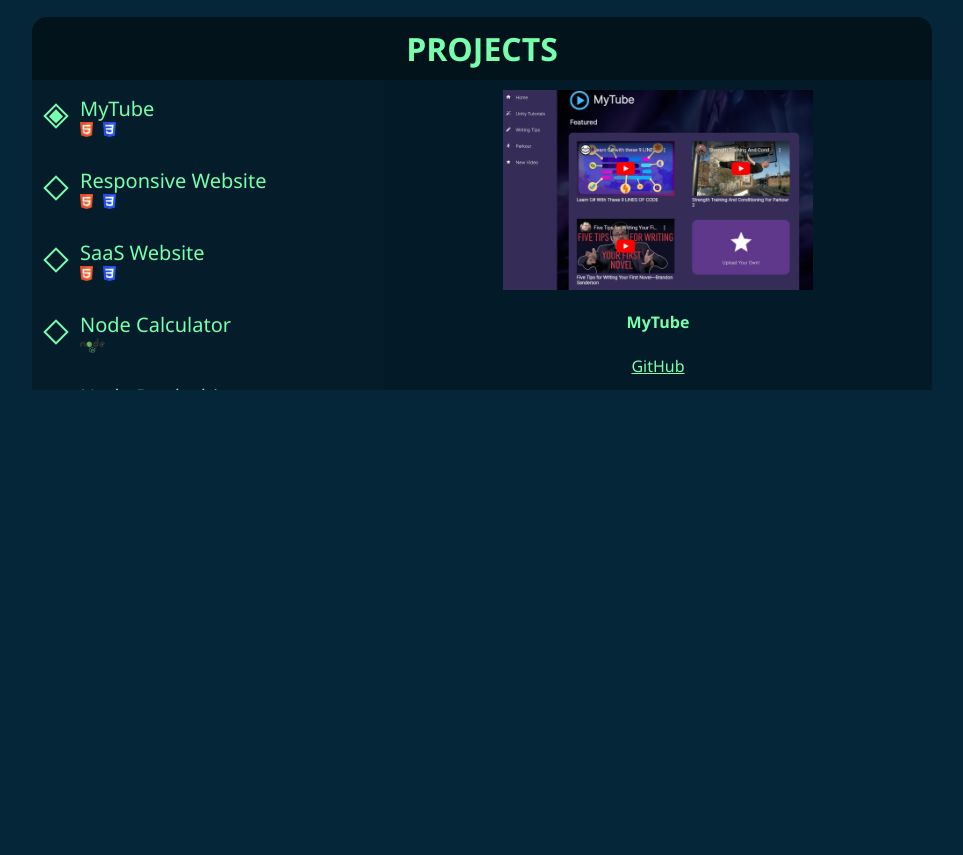
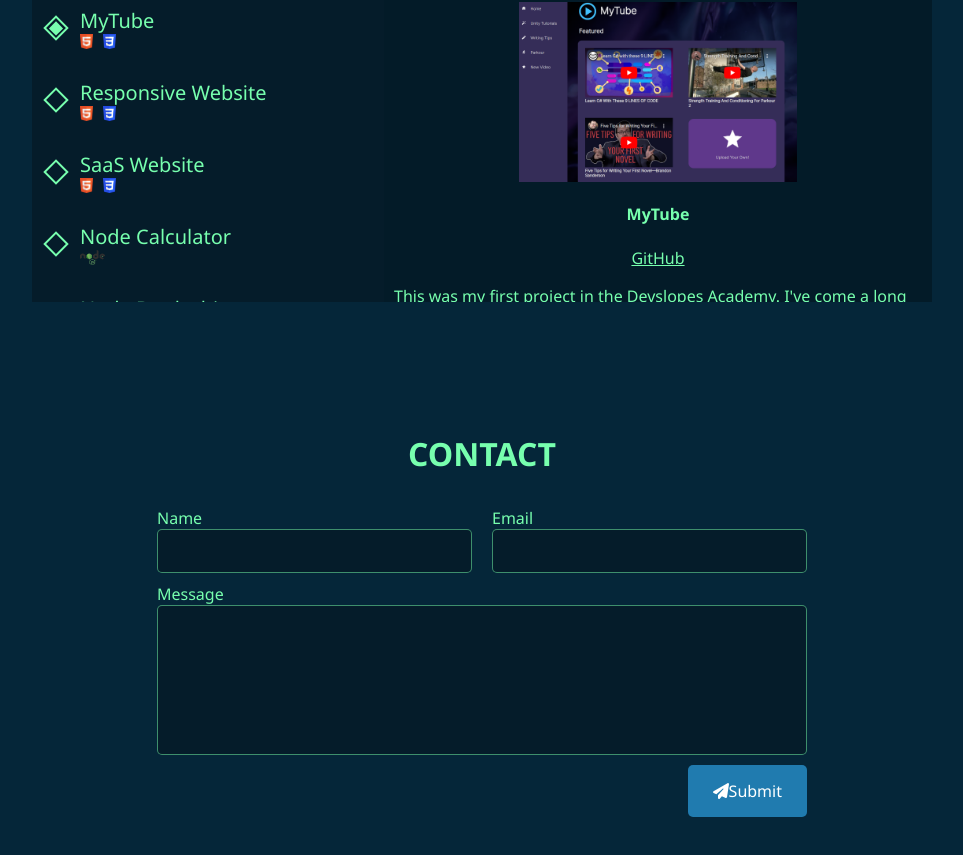
Before and after one commit to klope3/joshklope, a React (Vite) app: page / in a window 1280 px wide. Shown: the part 1357-2212 px from the top of the page, without its empty margins (158-1121 px from the left). Before the commit the page ends 1877 px from the top, so only its background shows below. Built offline with nearby package versions, Linux system fonts and the light colour scheme.

Commit message:
Add contact form

```diff
--- a/src/App.css
+++ b/src/App.css
@@ -10,6 +10,7 @@
 
   --border-radius-med: 15px;
 
+  --size-16: 1rem;
   --size-20: 1.25rem;
 }
 
@@ -45,9 +46,24 @@
 }
 
 section {
-  margin: 0;
+  margin: auto;
   margin-top: 130px;
   margin-bottom: 130px;
+  max-width: 650px;
+}
+
+button {
+  padding: 15px 25px;
+  border-radius: 5px;
+  background-color: #207baf;
+  border: none;
+  font-size: var(--size-16);
+  color: white;
+  cursor: pointer;
+}
+
+button:hover {
+  background-color: #3aa1dc;
 }
 
 /* width */
--- a/src/App.tsx
+++ b/src/App.tsx
@@ -1,5 +1,6 @@
 import "./App.css";
 import { About } from "./components/About/About";
+import { Contact } from "./components/Contact/Contact";
 import { Hero } from "./components/Hero/Hero";
 import { NavBar } from "./components/NavBar/NavBar";
 import { Projects } from "./components/Projects/Projects";
@@ -11,6 +12,7 @@
       <Hero />
       <About />
       <Projects />
+      <Contact />
     </div>
   );
 }
--- a/src/components/About/About.css
+++ b/src/components/About/About.css
@@ -1,5 +1,4 @@
 #About {
-  max-width: 600px;
   margin: auto;
 }
 
--- /dev/null
+++ b/src/components/Contact/Contact.css
@@ -0,0 +1,51 @@
+label {
+  display: block;
+  flex: 1;
+}
+
+.contact-top-row {
+  display: flex;
+  gap: 20px;
+}
+
+textarea {
+  width: 100%;
+  resize: none;
+  height: 150px;
+}
+
+input {
+  width: 100%;
+}
+
+textarea,
+input {
+  padding: 10px;
+  background-color: var(--alpha-0);
+  border: 1px solid var(--beta-1-transparent);
+  border-radius: 5px;
+  outline: none;
+  font-size: var(--size-16);
+}
+
+textarea:focus, input:focus {
+  border-color: var(--beta-1);
+}
+
+.message-area {
+  margin-top: 10px;
+}
+
+.submit-row {
+  display: flex;
+  justify-content: end;
+}
+
+button[type="submit"] {
+  display: block;
+  margin-top: 5px;
+}
+
+button path {
+  color: white;
+}
--- /dev/null
+++ b/src/components/Contact/Contact.tsx
@@ -0,0 +1,36 @@
+import { FontAwesomeIcon } from "@fortawesome/react-fontawesome";
+import "./Contact.css";
+import { faPaperPlane } from "@fortawesome/free-solid-svg-icons";
+
+export function Contact() {
+  return (
+    <section id="Contact">
+      <h3>CONTACT</h3>
+      <form
+        action="https://getform.io/f/b8987466-dd88-489a-a0d2-db5c983d0129"
+        method="POST"
+      >
+        <div className="contact-top-row">
+          <label htmlFor="name">
+            <div>Name</div>
+            <input type="text" name="name" id="name" />
+          </label>
+          <label htmlFor="email">
+            <div>Email</div>
+            <input type="email" name="email" id="email" />
+          </label>
+        </div>
+        <label className="message-area" htmlFor="message">
+          <div>Message</div>
+          <textarea name="message" id="message"></textarea>
+        </label>
+        <div className="submit-row">
+          <button type="submit">
+            <FontAwesomeIcon icon={faPaperPlane} />
+            Submit
+          </button>
+        </div>
+      </form>
+    </section>
+  );
+}
--- a/src/components/Hero/Hero.css
+++ b/src/components/Hero/Hero.css
@@ -1,5 +1,4 @@
 .hero {
-  max-width: 650px;
   margin-top: 50px;
   margin-left: auto;
   margin-right: auto;
--- a/src/components/NavBar/NavBar.tsx
+++ b/src/components/NavBar/NavBar.tsx
@@ -11,6 +11,9 @@
         <li>
           <a href="#Projects">Projects</a>
         </li>
+        <li>
+          <a href="#Contact">Contact</a>
+        </li>
       </ul>
     </nav>
   );
--- a/src/components/ProjectInfoView/ProjectInfoView.css
+++ b/src/components/ProjectInfoView/ProjectInfoView.css
@@ -5,7 +5,7 @@
 
 .project-info-view img {
   display: block;
-  height: 200px;
+  height: 180px;
   margin: auto;
 }
 
--- a/src/components/Projects/Projects.css
+++ b/src/components/Projects/Projects.css
@@ -1,6 +1,9 @@
+#Projects {
+  max-width: 900px;
+}
+
 .projects-container {
   background-color: var(--transparent-black);
-  max-width: 900px;
   margin: auto;
   /* overflow: hidden; */
 }
```
